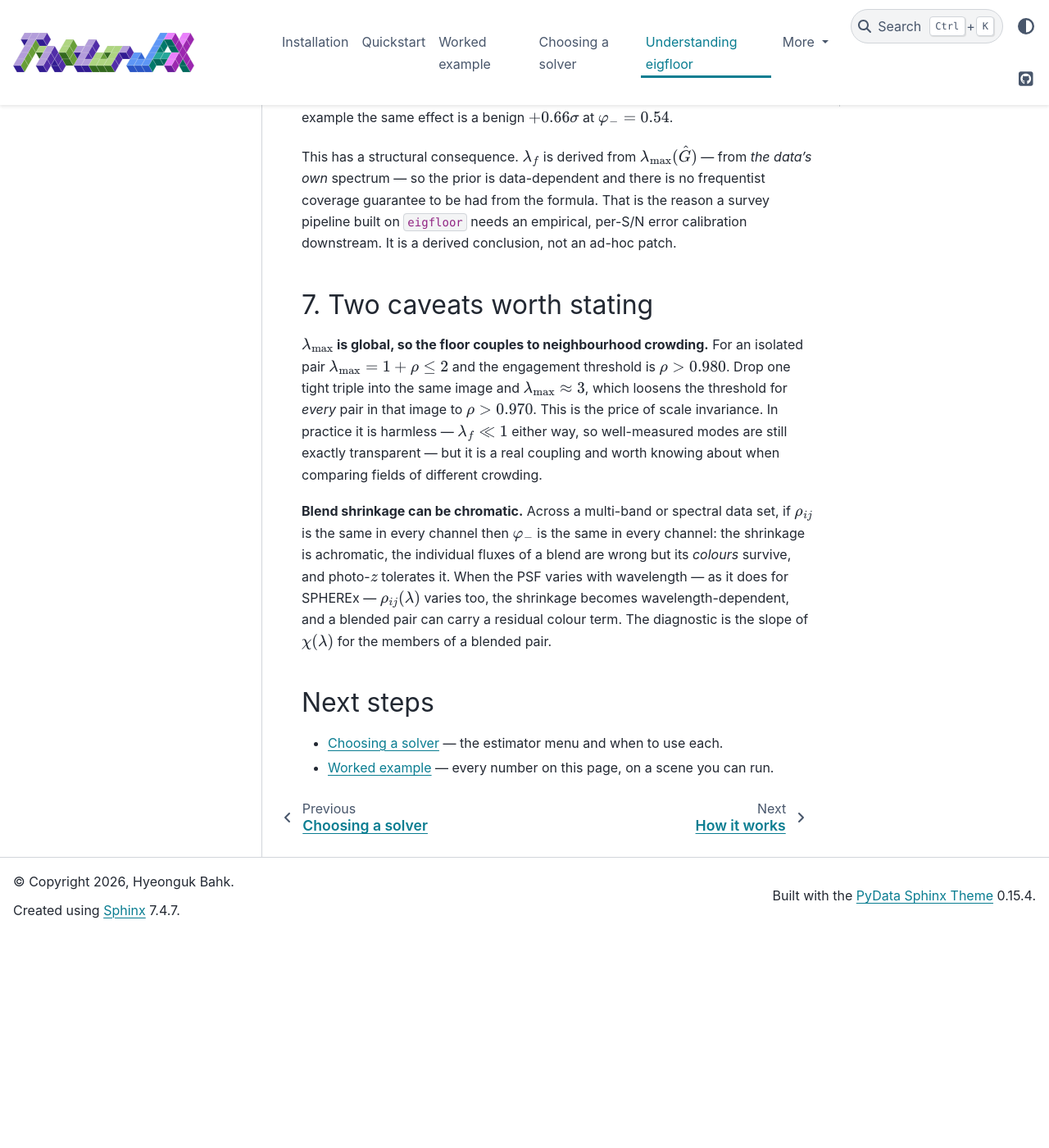
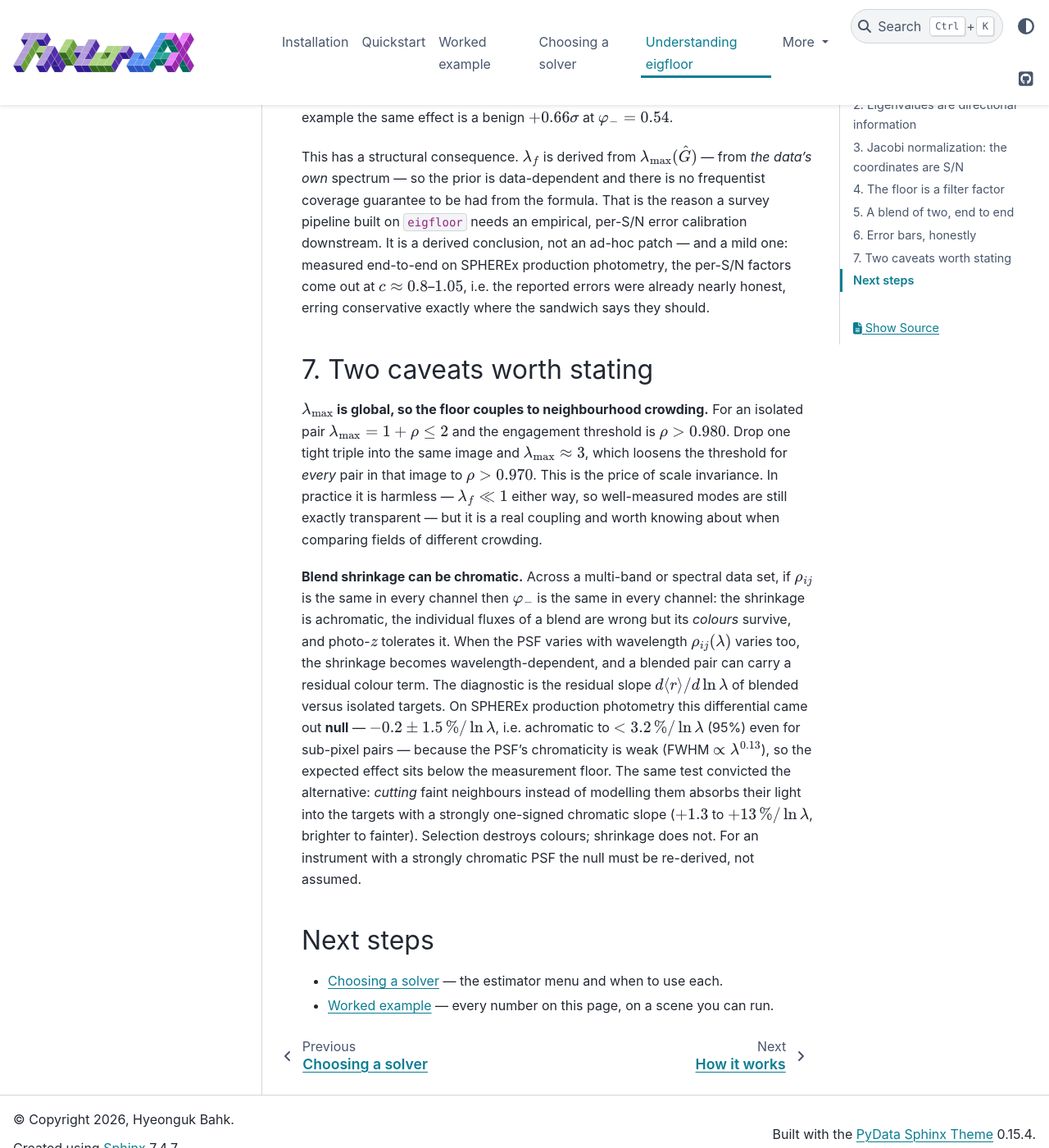
Before and after one commit to hbahk/tractor-jax, a Sphinx documentation site: the page built from docs/eigfloor.md, in a window 1280 px wide and 1400 px high, scrolled down 6006 px. Shown: the whole window at 82% size. Built offline with Sphinx 7.4.7 and the PyData theme 0.15.4, drawn with Linux system fonts in a browser that asks for light colours; before the commit the page ends 7145 px from its top, so only the background shows below that.

Commit message:
docs(eigfloor): fold in measured chromaticity null and calibration factors

```diff
--- a/docs/eigfloor.md
+++ b/docs/eigfloor.md
@@ -242,7 +242,10 @@
 data-dependent and there is no frequentist coverage guarantee to be had from the
 formula. That is the reason a survey pipeline built on `eigfloor` needs an
 empirical, per-S/N error calibration downstream. It is a derived conclusion, not
-an ad-hoc patch.
+an ad-hoc patch — and a mild one: measured end-to-end on SPHEREx production
+photometry, the per-S/N factors come out at $c \approx 0.8$–$1.05$, i.e. the
+reported errors were already nearly honest, erring conservative exactly where the
+sandwich says they should.
 
 ## 7. Two caveats worth stating
 
@@ -259,10 +262,19 @@
 if $\rho_{ij}$ is the same in every channel then $\varphi_-$ is the same in every
 channel: the shrinkage is achromatic, the individual fluxes of a blend are wrong
 but its *colours* survive, and photo-$z$ tolerates it. When the PSF varies with
-wavelength — as it does for SPHEREx — $\rho_{ij}(\lambda)$ varies too, the
-shrinkage becomes wavelength-dependent, and a blended pair can carry a residual
-colour term. The diagnostic is the slope of $\chi(\lambda)$ for the members of a
-blended pair.
+wavelength $\rho_{ij}(\lambda)$ varies too, the shrinkage becomes
+wavelength-dependent, and a blended pair can carry a residual colour term. The
+diagnostic is the residual slope $d\langle r\rangle/d\ln\lambda$ of blended
+versus isolated targets. On SPHEREx production photometry this differential came
+out **null** — $-0.2 \pm 1.5\,\%/\ln\lambda$, i.e. achromatic to
+$<3.2\,\%/\ln\lambda$ (95%) even for sub-pixel pairs — because the PSF's
+chromaticity is weak (FWHM $\propto \lambda^{0.13}$), so the expected effect sits
+below the measurement floor. The same test convicted the alternative: *cutting*
+faint neighbours instead of modelling them absorbs their light into the targets
+with a strongly one-signed chromatic slope ($+1.3$ to $+13\,\%/\ln\lambda$,
+brighter to fainter). Selection destroys colours; shrinkage does not. For an
+instrument with a strongly chromatic PSF the null must be re-derived, not
+assumed.
 
 ## Next steps
 
```
